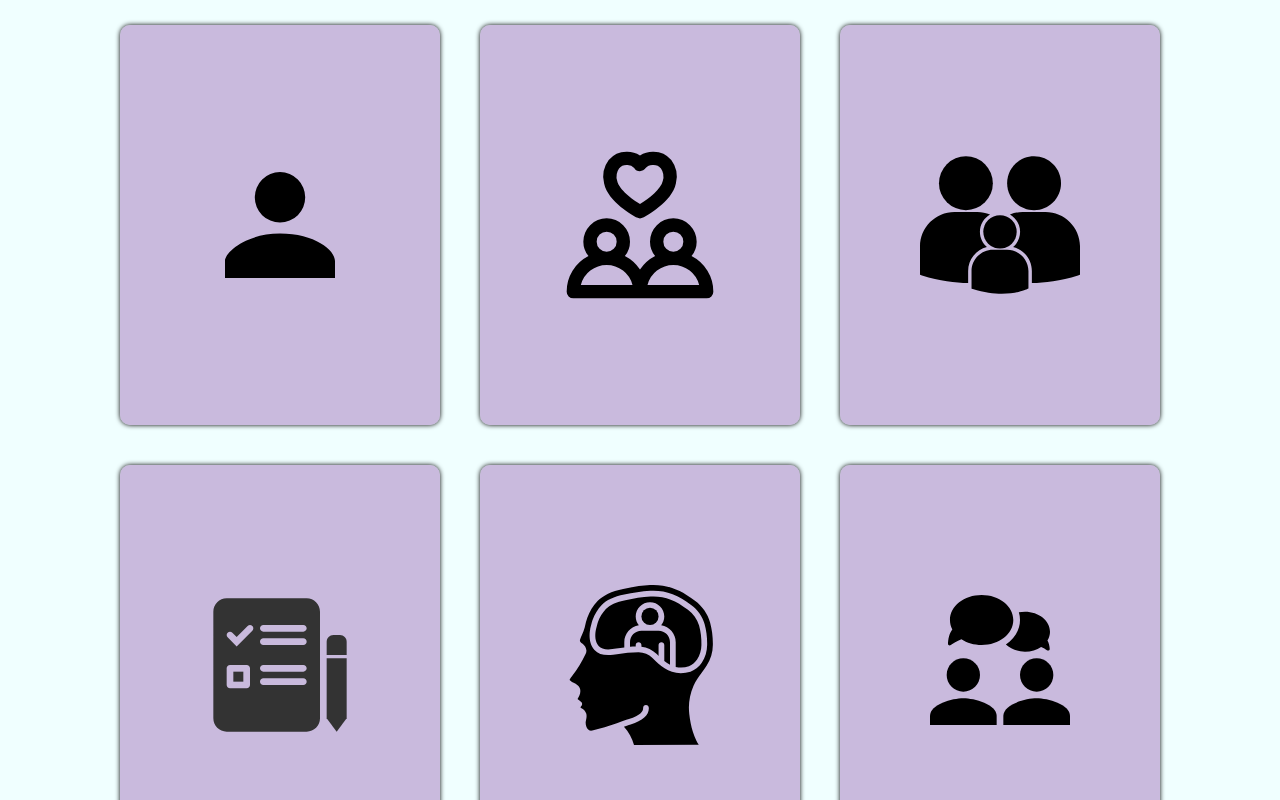
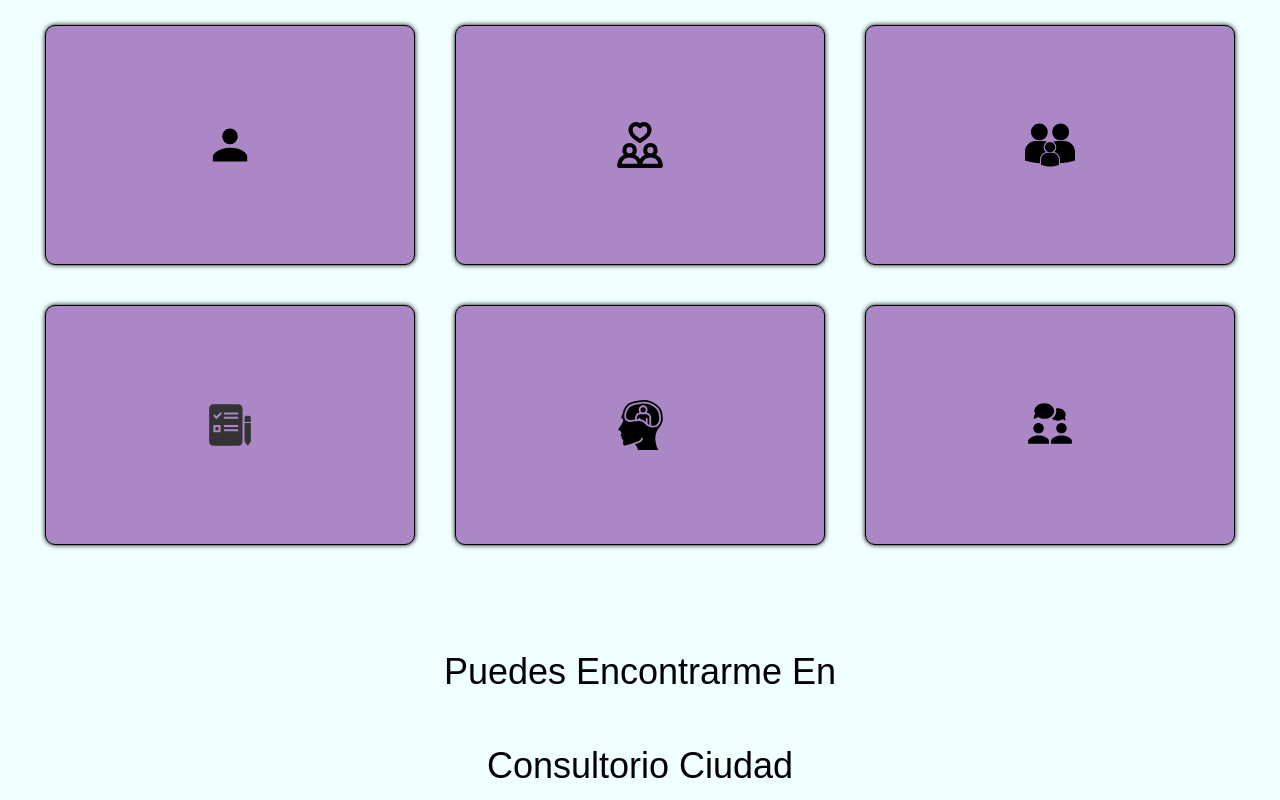
Before and after one commit to LeandroFGA1/psico-page, a React (Vite) app: page / in a window 1280 px wide. Shown: the part 1700-2500 px from the top of the page. Built offline with nearby package versions, Linux system fonts and the light colour scheme; a web font is replaced by a local one.

Commit message:
olds-cards-return

```diff
--- a/src/components/SmallCard.jsx
+++ b/src/components/SmallCard.jsx
@@ -5,127 +5,117 @@ import { Link } from 'react-router-dom';
 
 const CardContainer = styled.div`
     position: relative;
-    width: 25%;
-    cursor: pointer;
-    min-width: 260px;
-    max-width: 400px;
-    height: 50vh;
-    min-height: 380px;
-    max-height: 500px;
+    width: 30%;
+    min-width: 300px;
+    max-width: 370px;
+    height: 30vh;
+    min-height: 200px;
+    max-height: 250px;
+    background-color: var(--opaque-purple);
     border-radius: 10px;
+    display: flex;
+    align-items: center;
+    justify-content: center;
+    overflow: hidden;
+    perspective: 1500px;
+    border: 1px solid black;
     box-shadow: 0 0 5px black;
-    background-image: url(${props => props.bgImage});
-    background-size: 50%;
-    background-repeat: no-repeat;
-    background-position: center;
-    background-color: var(--opaque-purple-transparent);
-    display: flex;
-    flex-direction: column-reverse;
-    .overlay{
-        cursor: context-menu;
+    transition: all 0.6s cubic-bezier(0.175, 0.885, 0.32, 1.275);
+    transition: transform 2s ease-in-out;
+
+    & > img {
+        width: 148px;
+        fill: #333;
+        transition: all 0.6s cubic-bezier(0.175, 0.885, 0.32, 1.275);
+    }
+    &:hover > img{
+        transform: translateY(-100%);
+    }
+    &:hover > .card__content {
+        opacity: 1;
         width: 100%;
-        height: 0%;
-        overflow: hidden;
+        height: 100%;
+
+    }
+
+    .card__content {
+        position: absolute;
+        top: 0;
+        left: 0;
+        width: 95%;
+        height: 95%;
+        opacity: 0;
+        padding: 20px;
+        box-sizing: border-box;
+        background-color: var(--orange);
+        transform: rotateX(-90deg);
+        transform-origin: bottom;
+        transition: all 0.6s cubic-bezier(0.175, 0.885, 0.32, 1.275);
         display: flex;
         flex-direction: column;
-        backdrop-filter: blur(10px);
-        transition: all 0.5s ease-in-out;
+        align-items: center;
+        justify-content: center;
         text-align: center;
-        justify-content: space-around;
-        box-shadow: 0 0 10px var(--opaque-purple);
-        .title-card{
-            .title-line-card{
-                width: 50%;
-                height: 5px;
-                background-color: var(--orange);
-                transition-delay: 0.8s;
-                transform: translateX(-110%);
+        user-select: none;
     }
+
+    &:hover > .card__content {
+        transform: rotateX(0deg);
     }
-        h3,p,a,.title-line-card{
-            transition: all 0.5s ease-in;
+
+    .card__title {
+        margin: 0;
+        font-size: 24px;
+        color: #333;
+        font-weight: 700;
+        text-transform: capitalize;
     }
-        h3{
-            transform: translateX(-100%);
-            font-size: 40px;
-            transition-delay: 0.5s;
+
+    &:hover > svg {
+        scale: 0;
+    }
+
+    .card__description {
+        margin: 10px 0 0;
+        font-size: 16px;
+        color: black;
+        line-height: 1.4;
         font-weight: 600;
-            text-transform: capitalize;
+        display: flex;
+        flex-direction: column;
+        align-items: center;
+        max-width: 255px;
 
+
+        a{
+            color: black;
+            font-weight: 500;
+            font-size: 20px;
+            padding: 0 5px;
+            text-align: center;
+            background-color: var(--purple);
+            border-radius: 5px;
+            width:fit-content;
+            font-weight: 700;
         }
-        p{
-            transform: translateX(110%);
-            font-size: 20px;
-            transition-delay: 0.7s;
-            margin: 0 5px;
-            font-weight: 500;
+        a:hover{
 
-        }
-        a{
-            transform: translateY(170%);
-            width: fit-content;
-            font-size: 20px;
-            transition-delay: 1s;
-            background-color: var(--orange);
-            border-radius: 5px;
-            padding: 3px 10px;
-            align-self: center;
-            font-weight: 800;
-            box-shadow: 0px 0px 3px black;
-            &:hover{
-                box-shadow: 0px 0px 5px black;
         }
     }
 
-    }
-    &:hover{
-        background-position: 220%;
-        .overlay{
-            height: 100%;
-            h3,p{
-                opacity: 1;
-                transform: translateX(0%);
-            }
-            a{
-                opacity: 1;
-                transform: translateY(0%);
-                &:hover{
-                    color:var(--purple);
-                }
-            }
-            .title-line-card{
-                transform: translateX(0%);
-            }
-        }
-    }
 
 `;
 
 function SmallCard({data}) {
-    const checkImageExistence = () => {
-        const imageUrl = directoryImages[data.image];
-        const image = new Image();
-        image.src = imageUrl;
-        image.onload = () => {
-            console.log("existe")
-        };
-        image.onerror = () => {
-            console.log("no existe")
-        };
-    };
-
-    // Llamamos a la función para verificar la existencia de la imagen
-    checkImageExistence();
     return (
-        <CardContainer className='small-card' bgImage={directoryImages[data.image]}>
-            <div className="overlay">
-                <div className="title-card">
-                    <h3>{data.title}</h3>
-                    <div className='title-line-card'></div>
-                </div>
-
-                <p>{data.content}</p>
-                <Link to={data.to}>Ver mas</Link>
+        <CardContainer className='small-card'>
+            <img src={directoryImages[data.image]} alt="" />
+            <div className="card__content">
+                <p className="card__title">{data.title}</p>
+                <p className="card__description">
+                    {data.content}
+                    <Link to={data.to}> ver mas</Link>
+                    </p>
             </div>
         </CardContainer>
     )
```
Lines whose indentation alone changed are shown as unchanged.
